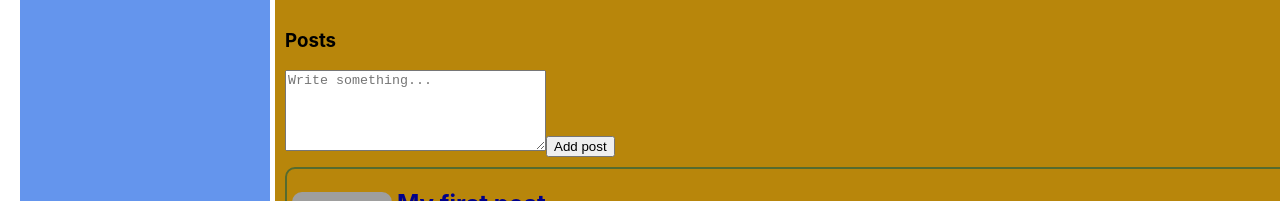
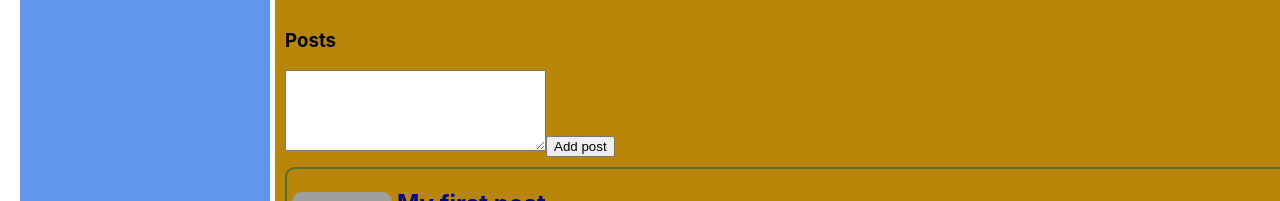
Before and after one commit to Pikadorius/Samurai-way-SN, a React (Create React App) app: page /profile in a window 1280 px wide. Shown: the part 559-760 px from the top of the page. Built offline with nearby package versions, Linux system fonts and the light colour scheme; grey boxes are pictures that could not be loaded.

Commit message:
callbacks and props for new type, data and function for controlled textarea

```diff
--- a/src/App.tsx
+++ b/src/App.tsx
@@ -8,18 +8,18 @@ import Music from './components/Music/Music';
 import News from './components/News/News';
 import Settings from './components/Settings/Settings';
 import Dialogs from './components/Dialogs/Dialogs';
-import {StateType} from './redux/state';
+import {setPostValue, StateType} from './redux/state';
 
 type AppType = {
     state: StateType
     addPost: (post: string) => void
     addMessage: (message: string) => void
+    setPostValue: (postValue:string) => void
 }
 
-const App: React.FC<AppType> = ({state, addPost, addMessage}) => {
-    debugger
+const App: React.FC<AppType> = ({state, addPost, addMessage, setPostValue}) => {
     const ProfileWithProps = () => <Profile posts={state.profilePage.posts} facts={state.profilePage.facts}
-                                            addPost={addPost}/>
+                                            addPost={addPost} setPostValue={setPostValue} postValue={state.profilePage.postValue} />
     const DialogsWithProps = () => <Dialogs dialogs={state.dialogsPage.dialogs} messages={state.dialogsPage.messages} addMessage={addMessage}/>
     return (
         <BrowserRouter>
--- a/src/components/Dialogs/Dialogs.tsx
+++ b/src/components/Dialogs/Dialogs.tsx
@@ -15,7 +15,7 @@ const Dialogs: React.FC<DialogsType> = ({dialogs, messages, addMessage}) => {
     const dialogsElements = dialogs.map(d => <DialogItem id={d.id} name={d.name} avatar={d.avatar}/>)
     const messagesElements = messages.map(m => <Message id={m.id} message={m.message}/>)
 
-    const messageRef = React.createRef<HTMLTextAreaElement>();
+    let messageRef = React.createRef<HTMLTextAreaElement>();
 
     const addNewMessage = () => {
         debugger
--- a/src/components/Header/Header.tsx
+++ b/src/components/Header/Header.tsx
@@ -1,5 +1,6 @@
 import React from 'react';
 import s from './Header.module.css';
+import {v1} from 'uuid';
 
 type HeaderType = {
     list: Array<string>
@@ -11,7 +12,8 @@ const Header = ({list}: HeaderType) => {
             <img width={'200px'} src="https://www.logodesign.net/logo/line-art-house-roof-and-buildings-4485ld.png" alt="" />
             {list.map(i=>{
                 return (
-                    <div className={s.headerLinks}> <a href={"#"}>{i}</a> </div>
+                    <div key={v1()} className={s.headerLinks}> <a href={"#"}>{i}</a> </div>
+
                 )
             })}
         </header>
--- a/src/components/Navbar/Navbar.tsx
+++ b/src/components/Navbar/Navbar.tsx
@@ -2,8 +2,6 @@ import React from 'react';
 import s from './Navbar.module.css';
 import {NavLink} from 'react-router-dom';
 import {SidebarType} from '../../redux/state';
-
-console.log(s)
 
 const Navbar: React.FC<SidebarType> = ({friends}) => {
     return (
@@ -29,7 +27,7 @@ const Navbar: React.FC<SidebarType> = ({friends}) => {
                 <div className={s.friendsList}>
                     {friends.map(f => {
                         return (
-                            <div className={s.friend}>
+                            <div key={f.id} className={s.friend}>
                                 <img src={f.avatar} alt={"Friends avatar"}/>
                                 {f.name}
                             </div>
--- a/src/components/Profile/MyPosts/MyPosts.tsx
+++ b/src/components/Profile/MyPosts/MyPosts.tsx
@@ -1,28 +1,30 @@
-import React, {LegacyRef} from 'react';
+import React, {ChangeEvent} from 'react';
 import s from './MyPosts.module.css';
 import Post from './Post/Post';
 import {PostType} from '../../../redux/state';
 
 type MyPostsType = {
     posts: PostType[]
-    addPost: (post:string)=>void
+    addPost: (post: string) => void
+    setPostValue: (postValue: string) => void
+    postValue: string
 }
 
 
-const MyPosts: React.FC<MyPostsType> = ({posts,addPost}) => {
+const MyPosts: React.FC<MyPostsType> = ({posts, addPost, setPostValue, postValue}) => {
 
     const allPosts = posts.map(p => <Post name={p.title}
                                           description={p.description}
                                           likesCount={p.likesCount}
-                                          id={p.id}/>)
+                                          id={p.id}
+                                          key={p.id}/>)
 
-    const newPostElement: LegacyRef<HTMLTextAreaElement> = React.createRef();
-
+    const changePostValue = (e:ChangeEvent<HTMLTextAreaElement>) => {
+        setPostValue(e.currentTarget.value)
+    }
 
     const addNewPost = () => {
-        debugger
-        let text = newPostElement.current?.value;
-        text && addPost(text)
+        addPost(postValue)
     }
 
     return (
@@ -30,7 +32,7 @@ const MyPosts: React.FC<MyPostsType> = ({posts,addPost}) => {
             <div className={s.postsBlock}>
                 <h3>Posts</h3>
                 <div>
-                    <textarea placeholder={'Write something... '} cols={30} rows={5} ref={newPostElement}></textarea>
+                    <textarea cols={30} rows={5} value={postValue} onChange={changePostValue}></textarea>
                     <button onClick={addNewPost}>Add post</button>
                 </div>
                 <div>
--- a/src/components/Profile/Profile.tsx
+++ b/src/components/Profile/Profile.tsx
@@ -2,19 +2,21 @@ import React from 'react';
 import s from './Profile.module.css';
 import MyPosts from './MyPosts/MyPosts';
 import ProfileInfo from './ProfileInfo/ProfileInfo';
-import {FactType, PostType} from '../../redux/state';
+import {FactType, PostType, setPostValue} from '../../redux/state';
 
 type ProfilePropsType = {
     posts: PostType[]
     facts: FactType[]
     addPost: (post: string) => void
+    setPostValue: (postValue: string)=>void
+    postValue: string
 }
 
-const Profile: React.FC<ProfilePropsType> = ({posts, facts, addPost}) => {
+const Profile: React.FC<ProfilePropsType> = ({posts, facts, addPost, setPostValue, postValue}) => {
     return (
         <div>
             <ProfileInfo facts={facts}/>
-            <MyPosts posts={posts} addPost={addPost}/>
+            <MyPosts posts={posts} addPost={addPost} setPostValue={setPostValue} postValue={postValue}/>
         </div>
     );
 };
--- a/src/index.tsx
+++ b/src/index.tsx
@@ -1,10 +1,6 @@
 import React from 'react';
-import ReactDOM from 'react-dom';
 import './index.css';
-import App from './App';
 import state from './redux/state';
 import {rerenderEntireTree} from './render';
 
-
-
 rerenderEntireTree(state);
--- a/src/render.tsx
+++ b/src/render.tsx
@@ -2,11 +2,12 @@ import React from 'react';
 import ReactDOM from 'react-dom';
 import './index.css';
 import App from './App';
-import {addMessage, addPost, StateType} from './redux/state';
+import {addMessage, addPost, setPostValue, StateType} from './redux/state';
 
 export const rerenderEntireTree = (state: StateType) => {
+    debugger
     ReactDOM.render(
-        <App state={state} addPost={addPost} addMessage={addMessage}/>,
+        <App state={state} addPost={addPost} addMessage={addMessage} setPostValue={setPostValue} />,
         document.getElementById('root')
     );
 }
```
